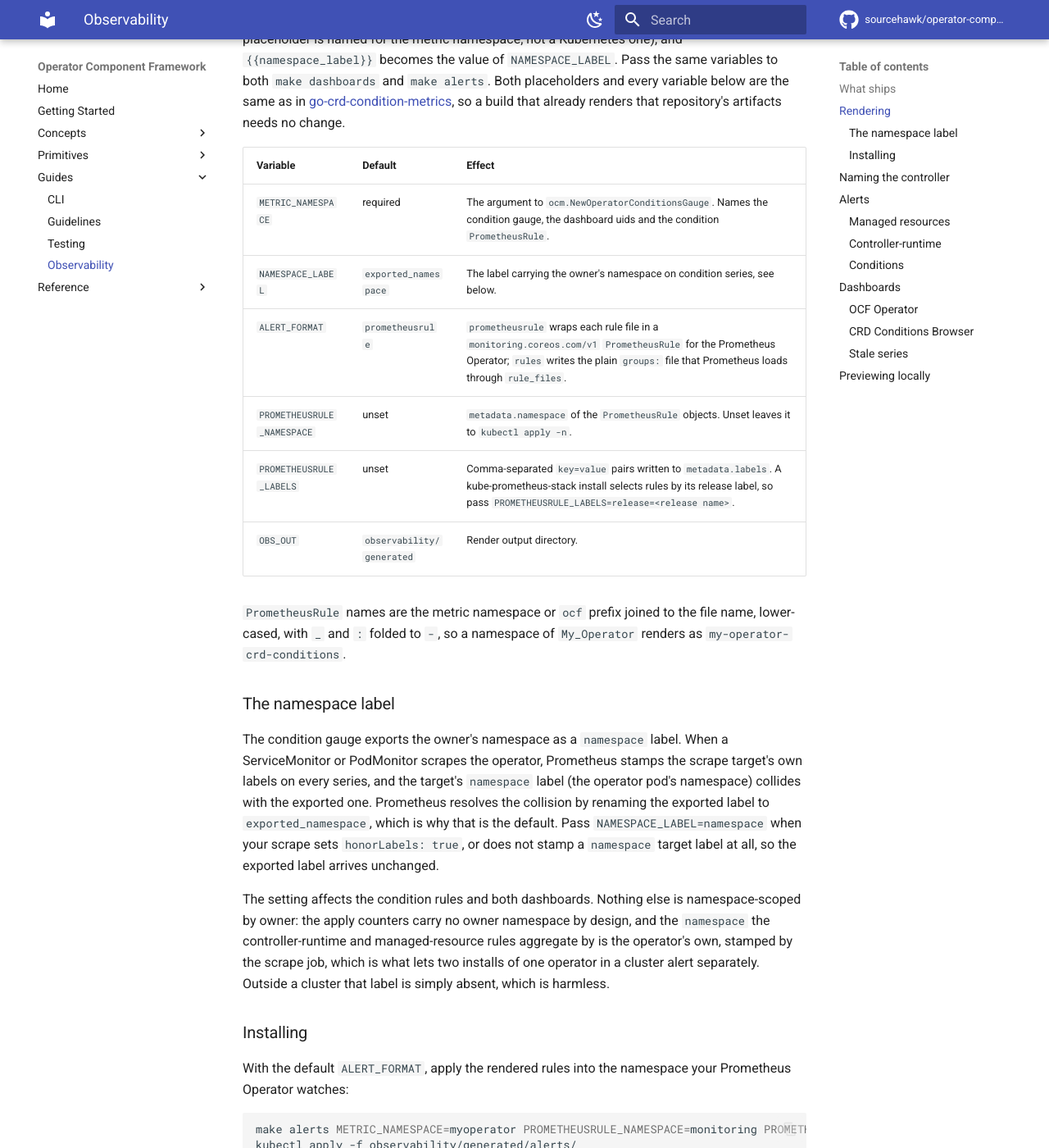
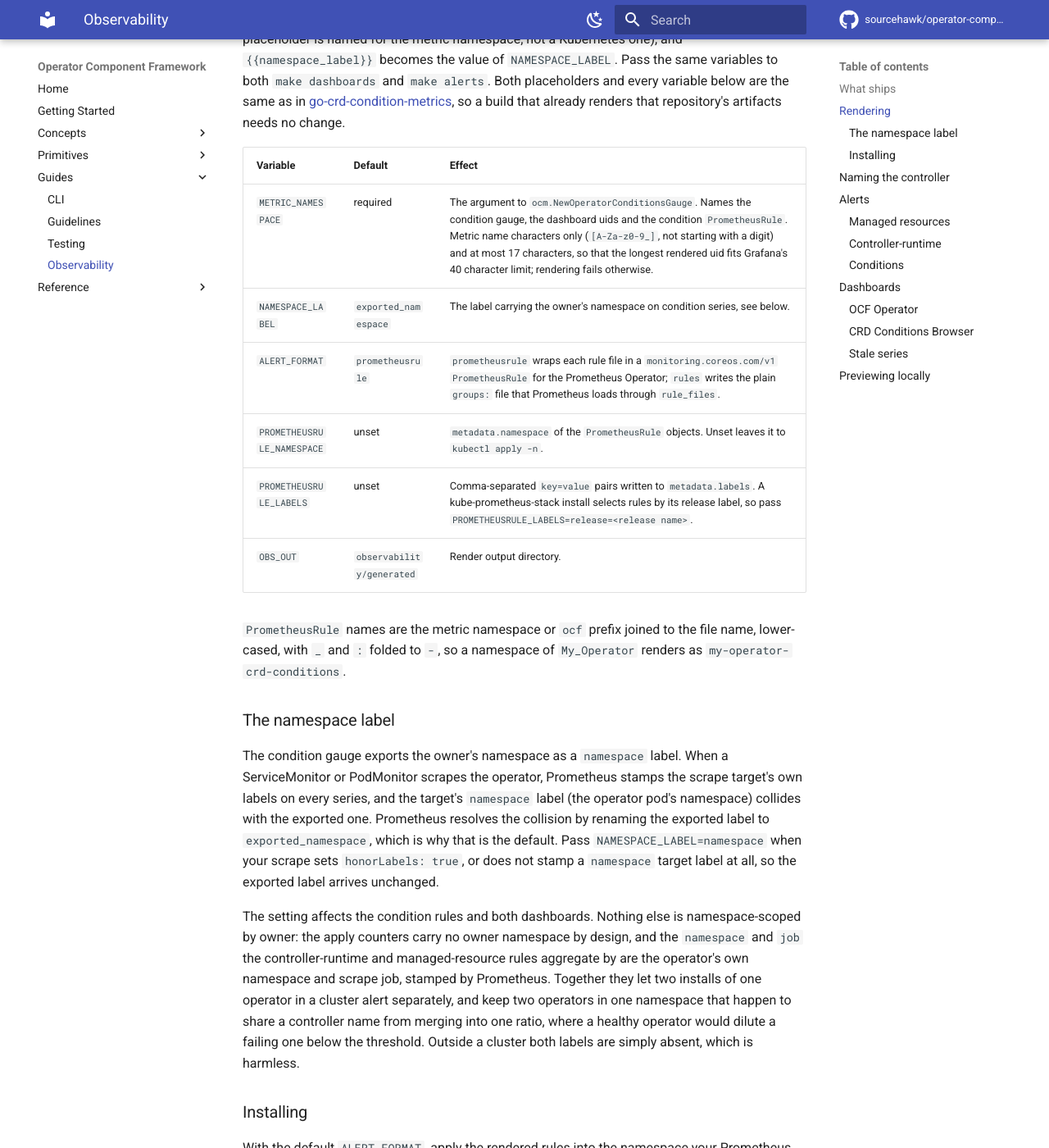
Before and after one commit to sourcehawk/operator-component-framework, an MkDocs documentation site: the page built from docs/observability.md, in a window 1280 px wide and 1400 px high, scrolled down 1825 px. Shown: the whole window at 82% size. Built offline with MkDocs 1.6.1 and Material for MkDocs 9.7.7, drawn with Linux system fonts in a browser that asks for light colours; comment, search, counter and statistics services are not loaded; some of the changed text lies outside the part shown.

Commit message:
fix(observability): reject metric namespaces that render an invalid Grafana uid
The dashboard uids are <METRIC_NAMESPACE>_<file name>, and Grafana limits a uid to 40 characters of [A-Za-z0-9_-].
Rendering accepted any nonempty namespace, so a long one, or one with a colon, rendered cleanly and was rejected by
Grafana at import. require_metric_namespace now enforces metric name characters and a 17 character cap, the room the
longest file name leaves, and observability_test.go pins that arithmetic to the dashboard file names.

Also carries the documentation for the previous two rule changes: the freshest-series join and job keying.

Co-Authored-By: Claude Fable 5 <noreply@anthropic.com>
Claude-Session: https://claude.ai/code/session_01JPihvXVfS997iGmGabTGsd

```diff
--- a/docs/observability.md
+++ b/docs/observability.md
@@ -58,14 +58,14 @@ Kubernetes one), and `{{namespace_label}}` becomes the value of `NAMESPACE_LABEL
 [go-crd-condition-metrics](https://github.com/sourcehawk/go-crd-condition-metrics), so a build that already renders that
 repository's artifacts needs no change.
 
-| Variable                   | Default                   | Effect                                                                                                                                                                                                  |
-| -------------------------- | ------------------------- | ------------------------------------------------------------------------------------------------------------------------------------------------------------------------------------------------------- |
-| `METRIC_NAMESPACE`         | required                  | The argument to `ocm.NewOperatorConditionsGauge`. Names the condition gauge, the dashboard uids and the condition `PrometheusRule`.                                                                     |
-| `NAMESPACE_LABEL`          | `exported_namespace`      | The label carrying the owner's namespace on condition series, see below.                                                                                                                                |
-| `ALERT_FORMAT`             | `prometheusrule`          | `prometheusrule` wraps each rule file in a `monitoring.coreos.com/v1` `PrometheusRule` for the Prometheus Operator; `rules` writes the plain `groups:` file that Prometheus loads through `rule_files`. |
-| `PROMETHEUSRULE_NAMESPACE` | unset                     | `metadata.namespace` of the `PrometheusRule` objects. Unset leaves it to `kubectl apply -n`.                                                                                                            |
-| `PROMETHEUSRULE_LABELS`    | unset                     | Comma-separated `key=value` pairs written to `metadata.labels`. A kube-prometheus-stack install selects rules by its release label, so pass `PROMETHEUSRULE_LABELS=release=<release name>`.             |
-| `OBS_OUT`                  | `observability/generated` | Render output directory.                                                                                                                                                                                |
+| Variable                   | Default                   | Effect                                                                                                                                                                                                                                                                                                                                |
+| -------------------------- | ------------------------- | ------------------------------------------------------------------------------------------------------------------------------------------------------------------------------------------------------------------------------------------------------------------------------------------------------------------------------------- |
+| `METRIC_NAMESPACE`         | required                  | The argument to `ocm.NewOperatorConditionsGauge`. Names the condition gauge, the dashboard uids and the condition `PrometheusRule`. Metric name characters only (`[A-Za-z0-9_]`, not starting with a digit) and at most 17 characters, so that the longest rendered uid fits Grafana's 40 character limit; rendering fails otherwise. |
+| `NAMESPACE_LABEL`          | `exported_namespace`      | The label carrying the owner's namespace on condition series, see below.                                                                                                                                                                                                                                                              |
+| `ALERT_FORMAT`             | `prometheusrule`          | `prometheusrule` wraps each rule file in a `monitoring.coreos.com/v1` `PrometheusRule` for the Prometheus Operator; `rules` writes the plain `groups:` file that Prometheus loads through `rule_files`.                                                                                                                               |
+| `PROMETHEUSRULE_NAMESPACE` | unset                     | `metadata.namespace` of the `PrometheusRule` objects. Unset leaves it to `kubectl apply -n`.                                                                                                                                                                                                                                          |
+| `PROMETHEUSRULE_LABELS`    | unset                     | Comma-separated `key=value` pairs written to `metadata.labels`. A kube-prometheus-stack install selects rules by its release label, so pass `PROMETHEUSRULE_LABELS=release=<release name>`.                                                                                                                                           |
+| `OBS_OUT`                  | `observability/generated` | Render output directory.                                                                                                                                                                                                                                                                                                              |
 
 `PrometheusRule` names are the metric namespace or `ocf` prefix joined to the file name, lower-cased, with `_` and `:`
 folded to `-`, so a namespace of `My_Operator` renders as `my-operator-crd-conditions`.
@@ -79,9 +79,11 @@ label to `exported_namespace`, which is why that is the default. Pass `NAMESPACE
 `honorLabels: true`, or does not stamp a `namespace` target label at all, so the exported label arrives unchanged.
 
 The setting affects the condition rules and both dashboards. Nothing else is namespace-scoped by owner: the apply
-counters carry no owner namespace by design, and the `namespace` the controller-runtime and managed-resource rules
-aggregate by is the operator's own, stamped by the scrape job, which is what lets two installs of one operator in a
-cluster alert separately. Outside a cluster that label is simply absent, which is harmless.
+counters carry no owner namespace by design, and the `namespace` and `job` the controller-runtime and managed-resource
+rules aggregate by are the operator's own namespace and scrape job, stamped by Prometheus. Together they let two
+installs of one operator in a cluster alert separately, and keep two operators in one namespace that happen to share a
+controller name from merging into one ratio, where a healthy operator would dilute a failing one below the threshold.
+Outside a cluster both labels are simply absent, which is harmless.
 
 ### Installing
 
@@ -142,8 +144,8 @@ per-owner signal comes from the condition rules.
 ### Managed resources
 
 Shared, installed once as `ocf-managed-resources`. Both rules key on
-`(namespace, controller, owner_kind, component, resource, kind)`: the labels of `ocf_resource_apply_total` plus the
-scrape namespace. They fire per resource type, not per owner, because the counters carry no owner identity.
+`(namespace, job, controller, owner_kind, component, resource, kind)`: the labels of `ocf_resource_apply_total` plus the
+scrape namespace and job. They fire per resource type, not per owner, because the counters carry no owner identity.
 
 | Alert                          | Fires when                                           | Threshold                                                                     | `for` |
 | ------------------------------ | ---------------------------------------------------- | ----------------------------------------------------------------------------- | ----- |
@@ -172,7 +174,8 @@ failure lives.
 
 ### Controller-runtime
 
-Shared, installed once as `ocf-controller-runtime`. All but the last rule aggregate by `(namespace, controller)`.
+Shared, installed once as `ocf-controller-runtime`. All but the last rule aggregate by `(namespace, job, controller)`;
+`OperatorLeaderMissing` keys on the lease name, which is unique within a namespace.
 
 | Alert                            | Fires when                                     | Threshold                                                                        | `for` |
 | -------------------------------- | ---------------------------------------------- | -------------------------------------------------------------------------------- | ----- |
@@ -212,8 +215,14 @@ Per operator, rendered as `<metric-namespace>-crd-conditions`. The metric value
 
 Every rule aggregates with `max()` instead of matching series directly, and that is load bearing twice over. The
 aggregation drops the `reason`, `status` and `id` labels, so a controller that keeps changing the reason while an owner
-stays unhealthy does not restart the `for:` clock every time. And `max()` keeps the freshest `lastTransitionTime`, so a
-former leader pod still exporting a stale series cannot skew the value the way `sum()` would.
+stays unhealthy does not restart the `for:` clock every time. And `max()` keeps the freshest `lastTransitionTime`, so
+two series for one owner, such as a reason change still inside the lookback window, collapse to the freshest rather than
+adding up the way `sum()` would.
+
+The status matcher on its own would still fire on a former leader pod's stale series (see [Stale series](#stale-series)
+below), so before applying it every rule joins on the freshest series per owner across every status, with the same
+`and topk by (...) (1, ...)` join the dashboards use. A stale `False` or `Unknown` series loses that join as soon as the
+current leader exports a later `lastTransitionTime` for the owner, whatever its status.
 
 `CustomResourceNotReady` and `CustomResourceConditionStuck` are scoped to `Ready` on purpose. Matching `status="False"`
 across every condition type would fire forever on negative-polarity conditions such as `Degraded`, where `False` is the
@@ -293,7 +302,8 @@ drops the stale duplicate. The join carries `kind` because `id` is only `<namesp
 different kinds can share it. Queries that span more than one condition type, such as the Owners by condition and status
 panel, join on `topk by (kind, id, condition)` instead, so each owner keeps one freshest series per condition rather
 than one overall. The browser pins `kind` through its variable, so its queries join on `topk by (id, condition)`. The
-alerts get the same protection from `max()`.
+condition alerts apply the same join before their status matcher, keyed on `(controller, kind, name, <namespace label>)`
+and, for the rules that keep `condition` in their `by` clause, `condition`.
 
 ## Previewing locally
 
```
Also changed, not shown: plugin/skills/building-components/references/observability.md (+27 -17 lines), 2 other files.
